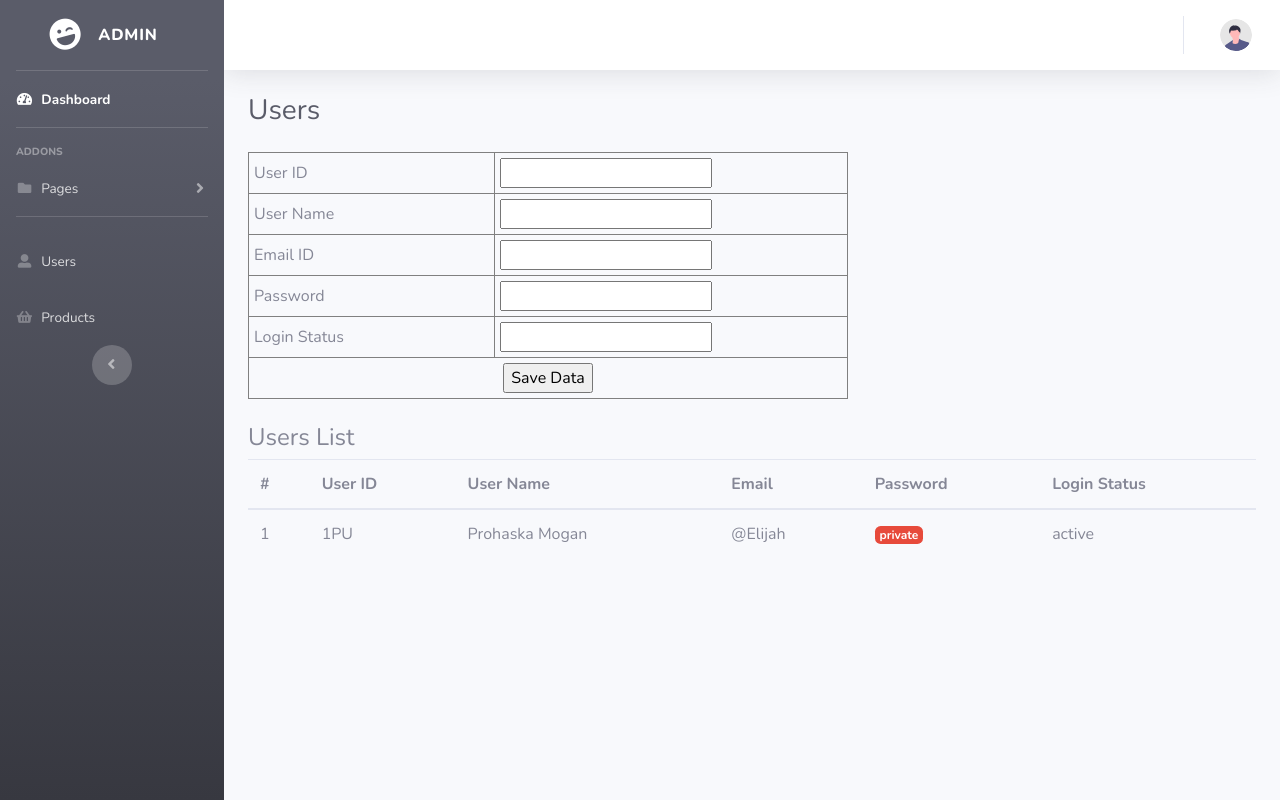
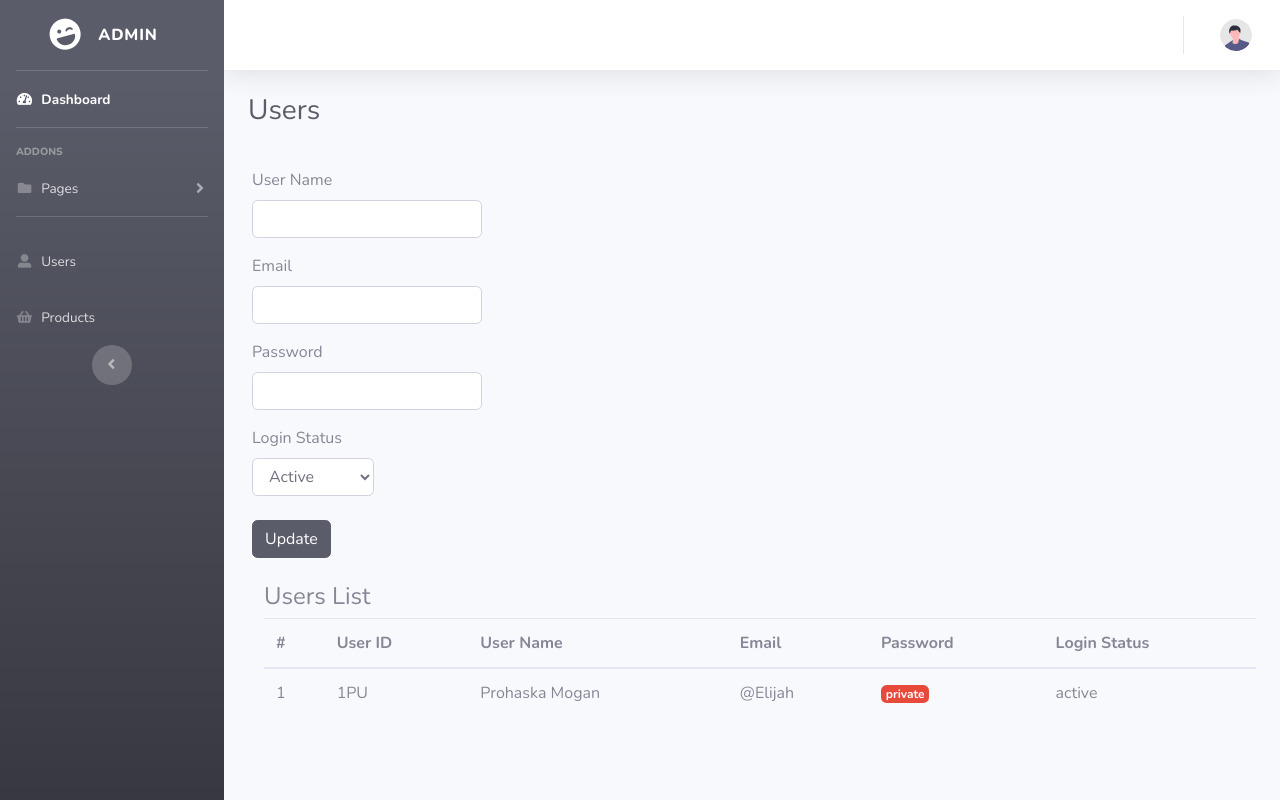
Before and after one commit to AmirSahil/ci-login-system, a CodeIgniter app: page /database/admin/users in a window 1280 px wide. Run offline with CodeIgniter, Linux system fonts and the light colour scheme; data that the repository does not hold is empty.

Commit message:
Working user code

```diff
--- a/application/controllers/Admin.php
+++ b/application/controllers/Admin.php
@@ -1,15 +1,16 @@
 <?php
 defined('BASEPATH') OR exit('No direct script access allowed');
 
-class Admin extends CI_Controller {
+class Admin extends CI_Controller
+{
 
     public function index()
     {
-		if($this->input->post()){
+        if ($this->input->post()) {
             $email = $this->input->post('email_id');
             $password = sha1($this->input->post('password'));
 
-			$result = $this->db->get_where('users', array('email_id'=>$email, 'password'=>$password, 'account_status'=>1, 'role'=>'ADMIN'))->result_array();
+            $result = $this->db->get_where('users', array('email_id' => $email, 'password' => $password, 'account_status' => 1, 'role' => 'ADMIN'))->result_array();
             $uid = $result[0]['id'];
             $first_name = $result[0]['first_name'];
             $last_name = $result[0]['last_name'];
@@ -20,13 +21,13 @@ class Admin extends CI_Controller {
             $this->session->set_userdata('admin_last_name', $last_name);
             $this->session->set_userdata('admin_email', $email);
         }
-		if ($this->session->userdata['admin_uid']){
+        if ($this->session->userdata['admin_uid']) {
             $page_data['page_title'] = 'Dashboard';
             $page_data['page'] = 'dashboard';
-			$this->load->view('admin/index',$page_data);
-		} else{
+            $this->load->view('admin/index', $page_data);
+        } else {
             $page_data['page_title'] = "Login Admin";
-			$this->load->view('admin/login',$page_data);
+            $this->load->view('admin/login', $page_data);
         }
     }
 
@@ -43,54 +44,59 @@ class Admin extends CI_Controller {
     {
         $page_data['page_title'] = "Add Products";
         $page_data['page'] = "addproducts";
-		$this->load->view('admin/index',$page_data);
+        $this->load->view('admin/index', $page_data);
     }
 
-	public function form_validation(){
+    public function form_validation()
+    {
         $this->load->library('form_validation');
         $this->form_validation->set_rules("pname", "Product Name", 'required');
         $this->form_validation->set_rules("pprice", "Product Price", 'required|numeric|greater_than[0.99]');
         $this->form_validation->set_rules("pqty", "Product Quantity", 'required|numeric|greater_than[0.99]');
 
-        if($this->form_validation->run()){
+        if ($this->form_validation->run()) {
             $this->load->model("Addproducts_model");
             $data = array(
-                'product_name'  => $this->input->post('pname'),
-                'product_price'  => $this->input->post('pprice'),
-                'product_qty'  => $this->input->post('pqty'),
-                'product_image'  => $this->input->post('pimage'),
-                'product_category'  => $this->input->post('pcategory')
+                'product_name' => $this->input->post('pname'),
+                'product_price' => $this->input->post('pprice'),
+                'product_qty' => $this->input->post('pqty'),
+                'product_image' => $this->input->post('pimage'),
+                'product_category' => $this->input->post('pcategory')
             );
 
             $this->Addproducts_model->insert_data($data);
             redirect("admin/addproducts/inserted");
 
-        } else{
+        } else {
             $this->addproducts();
         }
     }
 
-    public function inserted(){
+    public function inserted()
+    {
         $this->addproducts();
     }
 
-	public function delete_data(){
+    public function delete_data()
+    {
         $id = $this->uri->segment(3);
         $this->load->model("Products_model");
         $this->Products_model->delete_data($id);
         redirect("Admin/deleted");
     }
 
-	public function deleted(){
+    public function deleted()
+    {
         $this->products();
     }
 
-	public function update_data(){
+    public function update_data()
+    {
         $user_id = $this->uri->segment(4);
         $this->load->model("Products_model");
         $user_data = $this->Products_model->fetch_single_data($user_id);
         $data['page'] = 'addproducts';
-		$this->load->view('admin/index/addproducts',$user_data);
+        $this->load->view('admin/index/addproducts', $user_data);
     }
 
     public function updated()
@@ -102,7 +108,7 @@ class Admin extends CI_Controller {
     {
         $page_data['page_title'] = "Users";
         $page_data['page'] = 'users';
-		$this->load->view('admin/index',$page_data);
+        $this->load->view('admin/index', $page_data);
     }
 
     public function logout()
@@ -111,4 +117,38 @@ class Admin extends CI_Controller {
         redirect('admin');
     }
 
+    public function adduser()
+    {
+        $page_data['page'] = 'users';
+        $this->load->view("admin/index", $page_data);
     }
+
+    /*Insert*/
+    public function usr_form_validation()
+    {
+        $this->load->library('form_validation');
+        $this->form_validation->set_rules("user_name", "User Name", 'required');
+        $this->form_validation->set_rules("email_id", "Email", 'trim|required|valid_email');
+        $this->form_validation->set_rules("password", "Password", 'required');
+
+        if ($this->form_validation->run()) {
+            $this->load->model("AddUser_Model");
+            $data = array(
+                'user_name' => $this->input->post('user_name'),
+                'email_id' => $this->input->post('email_id'),
+                'password' => $this->input->post('password'),
+                'login_status' => $this->input->post('login_status'),
+            );
+
+            $this->AddUser_Model->insert_data($data);
+            redirect("admin/addusers/inserted1");
+
+        } else {
+            $this->adduser();
+        }
+    }
+    public function inserted1()
+    {
+        $this->adduser();
+    }
+}
--- a/application/models/AddUser_Model.php
+++ b/application/models/AddUser_Model.php
@@ -1,5 +1,5 @@
 <?php
-class Products_model extends CI_Model
+class AddUser_Model extends CI_Model
 {
 	function saverecords($data)
 	{
--- a/application/views/admin/pages/users.php
+++ b/application/views/admin/pages/users.php
@@ -6,71 +6,52 @@
     <h1 class="h3 mb-0 text-gray-800">Users</h1>
 </div>
 <div class="table-wrap">
-    <!--<form action="" method="post" name="user_form" class="pl-3">
+    <form method="post" class="pl-3" action="<?php echo base_url()?>Admin/usr_form_validation">
+        <div class="form-group row pr-5">
+            <?php
+            if($this->uri->segment(3) == "inserted"){
+                echo '<p class="text-success">Data Inserted</p>';
+            }
+            ?>
+        </div>
         <div class="form-group row pr-5">
             <div class="col-xs-6">
-                <label for="exampleInputEmail1">User ID</label>
-                <input type="text" name="id" class="form-control" id="exampleInputEmail1" aria-describedby="" placeholder="User ID">
+                <label for="user_name">User Name</label>
+                <input type="text" class="form-control"  name="user_name">
+                <span class="text-danger"><?php echo form_error("user_name");?></span>
             </div>
         </div>
         <div class="form-group row pr-5">
             <div class="col-xs-6">
-                <label for="exampleInputEmail1">User Name</label>
-                <input type="text" name="user_name" class="form-control" id="exampleInputEmail1" aria-describedby="" placeholder="User Name">
+                <label for="email_id">Email</label>
+                <input type="email" class="form-control" name="email_id">
+                <span class="text-danger"><?php echo form_error("email_id");?></span>
             </div>
         </div>
         <div class="form-group row pr-5">
             <div class="col-xs-6">
-                <label for="exampleInputEmail1">Email</label>
-                <input type="email" name="email_id" class="form-control" id="exampleInputEmail1" aria-describedby="" placeholder="Email">
+                <label for="password">Password</label>
+                <input type="password" class="form-control" name="password">
+                <span class="text-danger"><?php echo form_error("password");?></span>
             </div>
         </div>
         <div class="form-group row pr-5">
             <div class="col-xs-6">
-                <label for="exampleInputEmail1">Password</label>
-                <input type="password" name="password" class="form-control" id="exampleInputEmail1" aria-describedby="" placeholder="Password">
+                <label for="login_status">Login Status</label>
+                <select class="form-control" name="login_status">
+                    <option>Active</option>
+                    <option>Not Active</option>
+
+                </select>
             </div>
         </div>
-        <div class="form-group row pr-5">
+        <div class="form-group row pr-5 pt-2">
             <div class="col-xs-6">
-                <label for="exampleInputEmail1">Login Status</label>
-                <input type="text" name="login_status" class="form-control" id="exampleInputEmail1" aria-describedby="" placeholder="0">
+
+                <input type="submit" class="btn btn-dark btn-md" name="upload" value="Update"/>
             </div>
         </div>
-        <div class="form-group row pr-5">
-            <div class="col-xs-6">
-                <button type="submit" name="adduser" class="btn btn-primary">Add</button>
-            </div>
-        </div>
-    </form>-->
-    <form action="<?php echo base_url()?>Adminadduser/savedata" method="post">
-        <table width="600" border="1" cellspacing="5" cellpadding="5">
-            <tr>
-                <td width="230">User ID </td>
-                <td width="329"><input type="text" name="id" id="id"/></td>
-            </tr>
-            <tr>
-                <td>User Name </td>
-                <td><input type="text" name="user_name" id="user_name"/></td>
-            </tr>
-            <tr>
-                <td>Email ID </td>
-                <td><input type="email" name="email_id" id="email_id"/></td>
-            </tr>
-            <tr>
-                <td>Password </td>
-                <td><input type="password" name="password" id="password"/></td>
-            </tr>
-            <tr>
-                <td>Login Status </td>
-                <td><input type="text" name="login_status" id="login_status"/></td>
-            </tr>
-            <tr>
-                <td colspan="2" align="center"><input type="submit" name="save" value="Save Data"/></td>
-            </tr>
-        </table>
 
-    </form>
     <h4 class="example-title mt-4">Users List</h4>
     <div class="table-responsive">
         <table class="table">
```
Also changed, not shown: application/controllers/Adminadduser.php (deleted, +0 -71 lines). Lines whose indentation alone changed are shown as unchanged.
